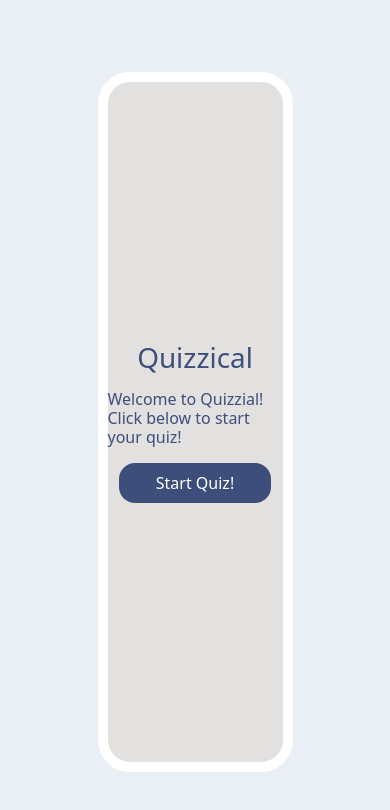
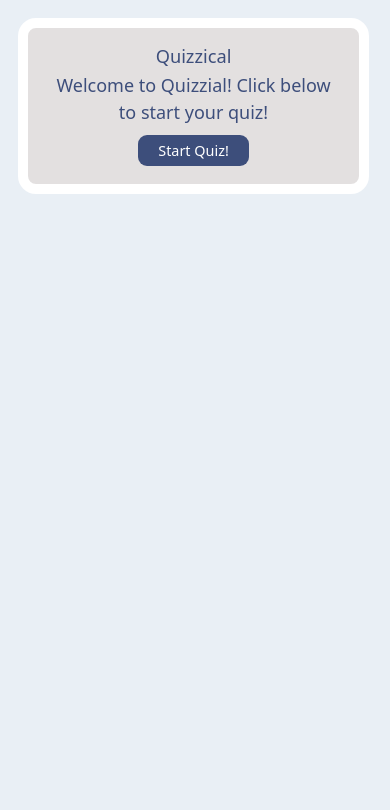
Before and after one commit to alexfotopoulos/react-quizzical, a React (Create React App) app: page / in a window 390 px wide. Shown: the top 810 px of the page. Built offline with nearby package versions, Linux system fonts and the light colour scheme.

Commit message:
add responsive css

```diff
--- a/src/App.css
+++ b/src/App.css
@@ -2,16 +2,28 @@ body {
     background-color: rgb(233, 239, 245);
 }
 
+html {
+    font-size: 62.5%; /* 1rem = 10px */
+}
+
 .App {
-    height: 100vh;
     color:rgb(61, 78, 123);
-    display: flex;
-    flex-direction: column;
-    justify-content: center;
-    align-items: center;
 }
 
 .App-description {
     margin-top: .5rem;
     margin-bottom: 1rem;
+    font-size: 2rem;
 }
+
+@media (max-width: 1000px) {
+    html {
+        font-size: 56.25%;
+    }
+}
+
+@media (max-width: 900px) {
+    html {
+        font-size: 56.25%;
+    }
+}
--- a/src/App.js
+++ b/src/App.js
@@ -17,7 +17,7 @@ export default function App() {
     content = (
       <Card>
         <h1>Quizzical</h1>
-        <h6 className='App-description'>Welcome to Quizzial! Click below to start your quiz!</h6>
+        <p className='App-description'>Welcome to Quizzial! Click below to start your quiz!</p>
         <GameButton action={handleStartQuiz} text="Start Quiz!" />
       </Card>
     )
--- a/src/components/AnswerButton.css
+++ b/src/components/AnswerButton.css
@@ -4,9 +4,10 @@
     border: 1px solid rgb(61, 78, 123);
     margin-right: 1.5rem;
     border-radius: 1rem;
-    min-width: 4rem;
+    min-width: 6rem;
     padding: 0 1rem;
-    margin-bottom: .5rem;
+    margin-bottom: 2rem;
+    font-size: 1.6rem;
 }
 
 .AnswerButton-selected {
@@ -15,8 +16,9 @@
     border: 1px solid rgb(61, 78, 123);
     margin-right: 1.5rem;
     border-radius: 1rem;
-    min-width: 4rem;
-    padding: 0 1rem
+    min-width: 6rem;
+    padding: 0 1rem;
+    font-size: 1.6rem;
 }
 
 .AnswerButton-correct {
@@ -25,8 +27,9 @@
     border: 1px solid rgb(61, 78, 123);
     margin-right: 1.5rem;
     border-radius: 1rem;
-    min-width: 4rem;
-    padding: 0 1rem
+    min-width: 6rem;
+    padding: 0 1rem;
+    font-size: 1.6rem;
 }
 
 .AnswerButton-incorrect {
@@ -37,5 +40,6 @@
     margin-right: 1.5rem;
     border-radius: 1rem;
     min-width: 4rem;
-    padding: 0 1rem
+    padding: 0 1rem;
+    font-size: 1.6rem;
 }
--- a/src/components/Card.css
+++ b/src/components/Card.css
@@ -1,12 +1,27 @@
 .Card {
-    display: flex;
+    /* display: flex;
     flex-direction: column;
     justify-content: center;
-    align-items: center;
+    align-items: center;*/
+    text-align: center;
     background-color: rgb(227, 224, 224);
     border: 10px solid white;
     border-radius: 2rem;
-    min-height: 700px;
-    width: 50%;
-    padding-top: 3rem;
+    width: 70%;
+    padding: 2rem;
+    position: absolute;
+    top: 50%;
+    left: 50%;
+    transform: translate(-50%, -50%);
 }
+
+@media (max-width: 1000px) {
+    .Card {
+        width: 90%;
+        position: relative;
+        top: 0;
+        left: 0;
+        transform: translate(0, 0);
+        margin: 2rem;
+    }
+}
--- a/src/components/GameButton.css
+++ b/src/components/GameButton.css
@@ -1,8 +1,8 @@
 .GameButton-button {
+    font-size: 1.6rem;
     background-color: rgb(61, 78, 123);
     border: none;
     color: white;
     padding: .5rem 2.3rem;
     border-radius: 1rem;
-    margin-bottom: 3rem;
 }
--- a/src/components/Question.css
+++ b/src/components/Question.css
@@ -1,4 +1,6 @@
 .Question {
-    /* margin-bottom: 1rem; */
-    padding-bottom: 1rem;
+    font-size: 2rem;
+    text-align: start;
+    font-weight: 500;
+    margin-bottom: 0;
 }
--- a/src/components/Question.js
+++ b/src/components/Question.js
@@ -13,7 +13,7 @@ export default function Question(props) {
     }
     return (
         <div className='Question'>
-            <h4>{props.question}</h4>
+            <span>{props.question}</span>
             <div className='Question-answerButtonGroup'>
             {props.choices.map(choice => (
                 <AnswerButton
--- a/src/components/Quiz.css
+++ b/src/components/Quiz.css
@@ -1,15 +1,12 @@
 .Quiz {
-    max-width: 70%;
+    padding: 1.5rem;
 }
 
 .Quiz-bottomGroup {
+    font-size: 1.6rem;
     display: flex;
     flex-direction: column;
     justify-content: center;
     align-items: center;
     margin-top: 1.5rem;
 }
-
-.Quiz-bottomGroup p {
-    font-weight: bold;
-}
```
